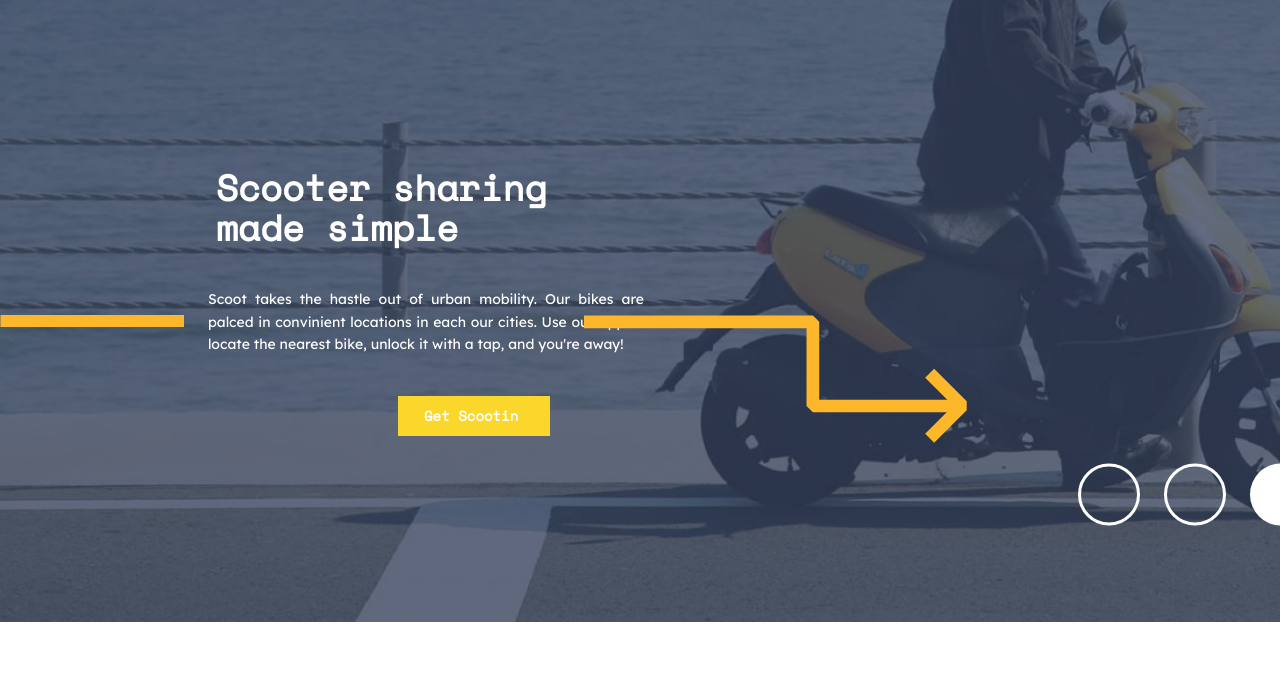
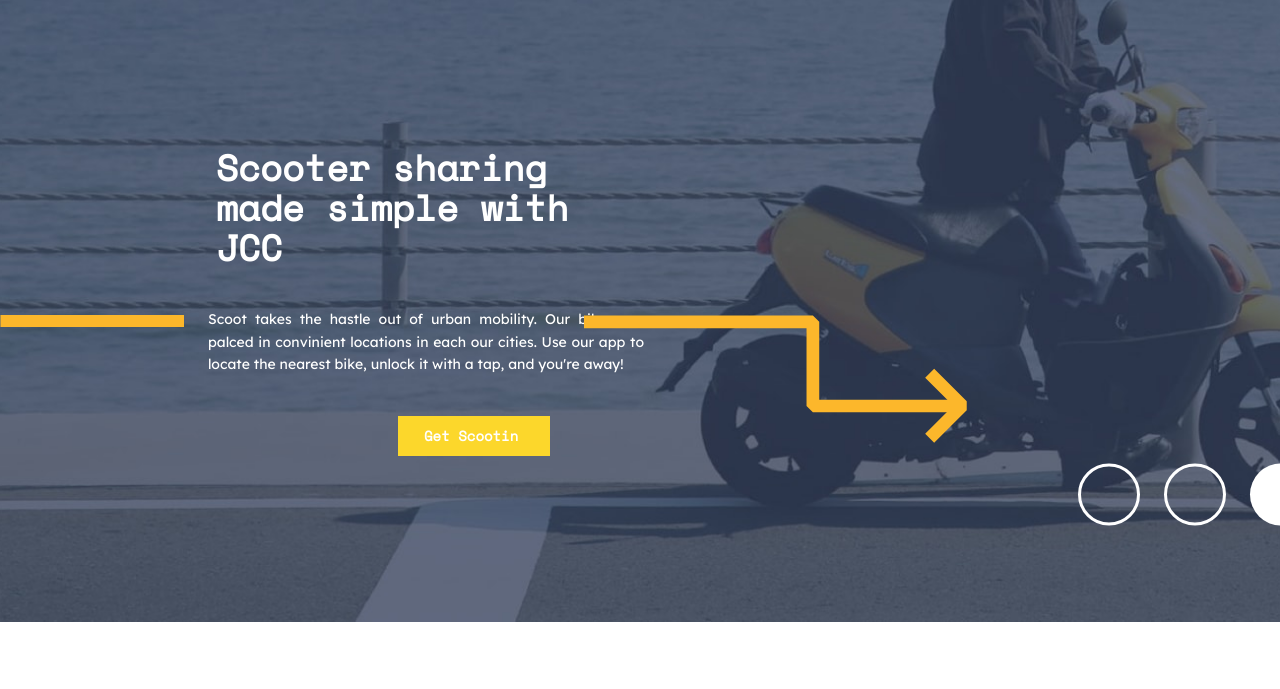
Before and after one commit to jassehcodecamp99/fdp_2025s1-scooter-website-project, a website built with Vite: page index.html in a window 1280 px wide. Shown: the part 111-800 px from the top of the page. Built offline with nearby package versions, Linux system fonts and the light colour scheme.

Commit message:
Updte Intro tagline

```diff
--- a/index.html
+++ b/index.html
@@ -56,7 +56,7 @@
             <h1
               class="max-w-[420px] text-4xl text-white text-center lg:text-left font-bold font-space-mono"
             >
-              Scooter sharing made simple
+              Scooter sharing made simple with JCC
             </h1>
             <p
               class="text-white text-xs leading-relaxed lg:text-sm lg:text-justify text-center md:px-8 font-lexend-deca"
```
